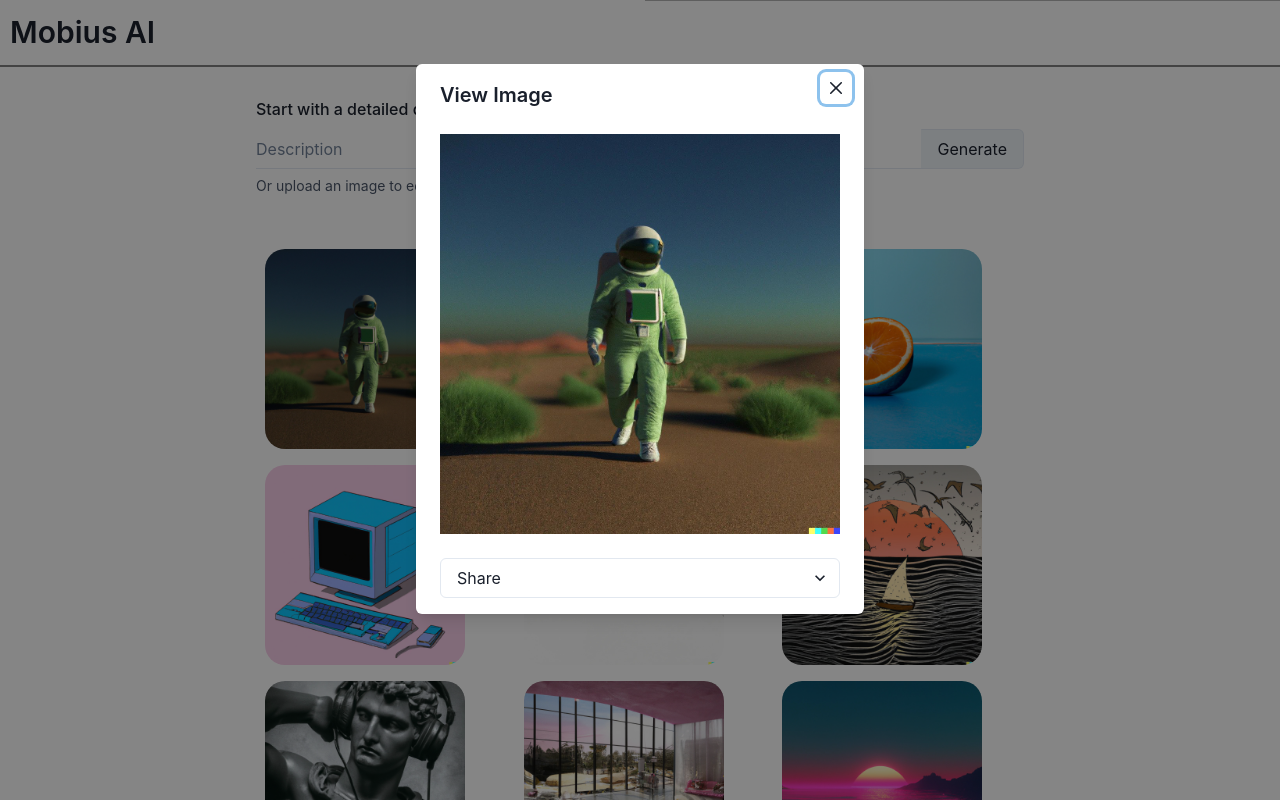
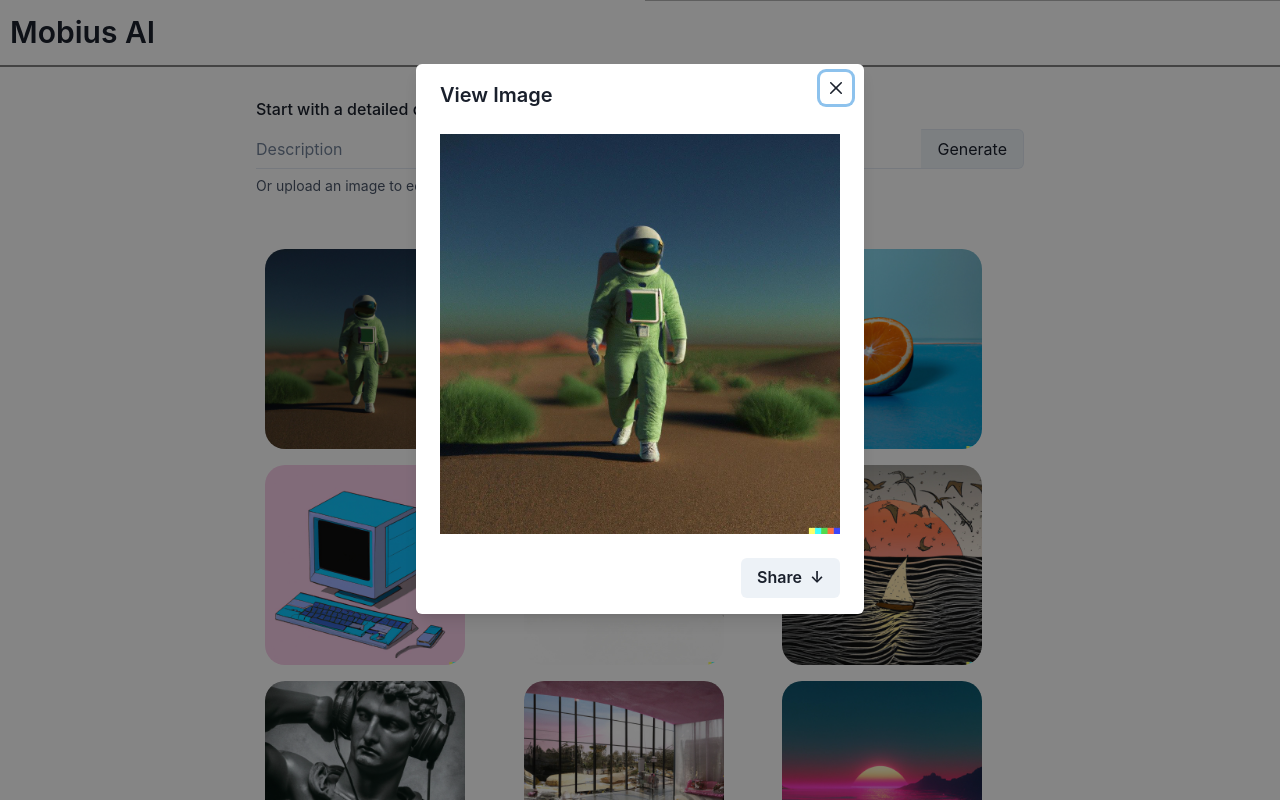
Before and after one commit to nevinod/mobius, a React (Create React App) app: page / in a window 1280 px wide. Both pictures are taken after a click on the element 360 px from the left and 344 px from the top of the page. Shown: the top 800 px of the page. Built offline with nearby package versions, Linux system fonts and the light colour scheme.

Commit message:
update share menu button

```diff
--- a/src/Home.js
+++ b/src/Home.js
@@ -1,10 +1,12 @@
 import { useEffect, useState } from "react";
-import { images } from "./images/index";
+import { allImages } from "./images/index";
 import { Field, Form, Formik } from "formik";
 import "./Home.css";
 
 import {
+  Button,
   ChakraProvider,
+  //   ChevronDownIcon,
   CircularProgress,
   Divider,
   FormControl,
@@ -14,6 +16,10 @@ import {
   Input,
   InputRightAddon,
   InputGroup,
+  Menu,
+  MenuButton,
+  MenuList,
+  MenuItem,
   Modal,
   ModalOverlay,
   ModalContent,
@@ -54,6 +60,7 @@ function Image({ image, setShowModal, setSelectedImage }) {
 }
 
 function Home() {
+  const [images, setImages] = useState(allImages);
   const [input, setInput] = useState("");
   const [loading, setLoading] = useState(100);
   const [submitted, setSubmitted] = useState(false);
@@ -89,12 +96,13 @@ function Home() {
             onSubmit={() => {
               setSubmitted(true);
               setLoading(0);
+              setImages(images.sort(() => Math.random() - 0.5));
             }}
           >
             {() => (
               <Form style={{ width: "100%" }}>
                 <Field name="name">
-                  {({ field, form }) => (
+                  {({ field }) => (
                     <FormControl>
                       <FormLabel>
                         Start with a detailed description...
@@ -150,12 +158,17 @@ function Home() {
               <img className="modal-image" src={selectedImage} />
             </ModalBody>
             <ModalFooter>
-              <Select placeholder="Share">
-                <option value="Twitter">Twitter</option>
-                <option value="Email">Email</option>
-                <option value="Instagram">Instagram</option>
-                <option value="TikTok">TikTok</option>
-              </Select>
+              <Menu>
+                <MenuButton as={Button} rightIcon={"↓"}>
+                  Share
+                </MenuButton>
+                <MenuList>
+                  <MenuItem>Twitter</MenuItem>
+                  <MenuItem>TikTok</MenuItem>
+                  <MenuItem>Instagram</MenuItem>
+                  <MenuItem>Email</MenuItem>
+                </MenuList>
+              </Menu>
             </ModalFooter>
           </ModalContent>
         </Modal>
--- a/src/images/index.js
+++ b/src/images/index.js
@@ -11,7 +11,7 @@ import Image10 from "./ezgif-3-175308e748.jpg";
 import Image11 from "./ezgif-3-046009caa8.jpg";
 import Image12 from "./ezgif-3-1455eaf075.jpg";
 
-export const images = [
+export const allImages = [
   Image1,
   Image2,
   Image3,
```
